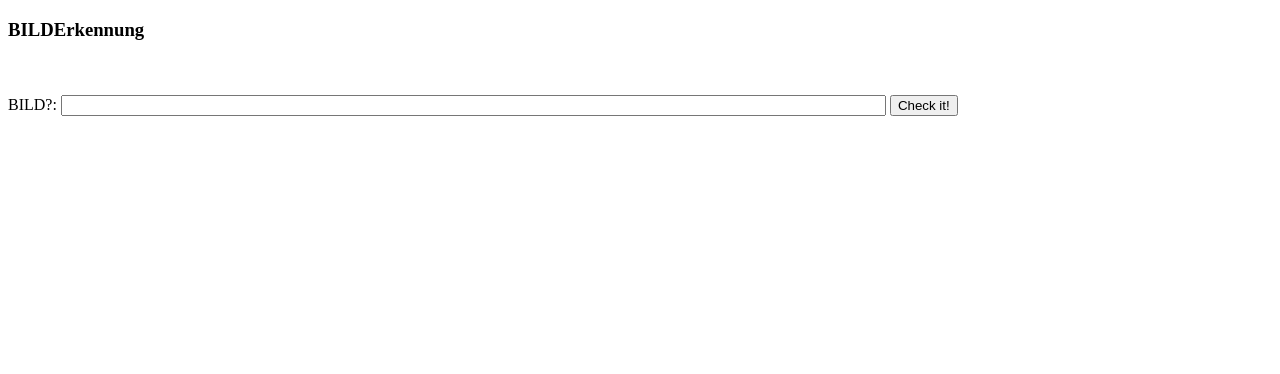
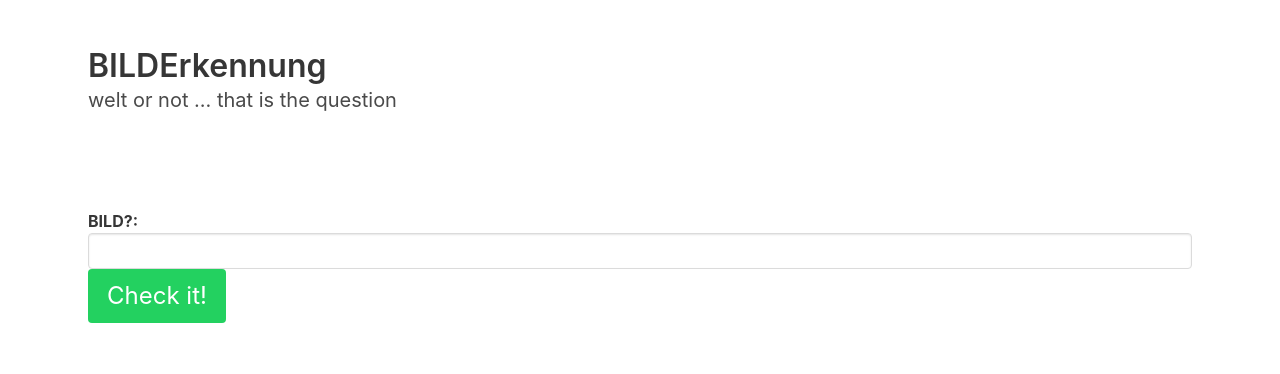
Before and after one commit to SebPasieka/BILDerkennung-, a website: page public/index.html in a window 1280 px wide. Drawn offline with nearby package versions, Linux system fonts and the light colour scheme.

Commit message:
2.Commit

```diff
--- a/classifier.js
+++ b/classifier.js
@@ -45,7 +45,7 @@ classifier.learn('Das Beratungsunternehmen Lurse hat bei Firmen aller Branchen d
 classifier.learn('In den Aufsichtsräten konzentriert sich die wahre Macht über Deutschlands Wirtschaft.','Not(Welt)')
 classifier.learn('Die Deutsche Schutzvereinigung für Wertpapierbesitz (DSW) hat sich sämtliche Aufsichtsräte der Unternehmen im Dax, MDax und SDax angesehen und auf Basis ihrer Analyse eine Rangliste der mächtigsten Firmenaufseher erstellt.','Not(Welt)')
 classifier.learn('Julian, julian, falck, Falck', 'Not(Welt)')
-classifier.learn('Sebastian, sebastian, seb, pasieka, Pasieka', 'Not(Welt)')
+classifier.learn('Sebastian, sebastian, Seb, pasieka, Pasieka', 'Not(Welt)')
 
 
 
--- a/package.json
+++ b/package.json
@@ -18,6 +18,7 @@
   "homepage": "https://github.com/SebPasieka/BILDerkennung-#readme",
   "dependencies": {
     "bayes": "0.0.7",
+    "bulma": "^0.7.5",
     "express": "^4.17.1"
   }
 }
--- /dev/null
+++ b/public/Index.css
@@ -0,0 +1,14 @@
+/* head {
+    font-family:Verdana;
+    font-size:12px;
+    color:#FF0000;
+}
+*/
+body {
+    background:#000000;
+    color:#FFFFFF;
+}
+h3 {
+    color: blue;
+    background-color: black;
+}
--- a/public/index.html
+++ b/public/index.html
@@ -1,17 +1,32 @@
 <!DOCTYPE html>
 <html lang="de">
+
 <head>
-    <h3>BILDErkennung</h3>
+    <link rel="stylesheet" href="https://cdnjs.cloudflare.com/ajax/libs/bulma/0.7.5/css/bulma.min.css">
+    <link rel="text/css" href="/public/Index.css" >
+    <script defer src="https://use.fontawesome.com/releases/v5.3.1/js/all.js"></script>
 </head>
-    <body>
-    <br>
-    </br>
-    <form autocomplete="off" method = "post" action="/api/classify">
-        <label for="bild">BILD?:
-            <input id="bild" name="bild" size="100" >
-            <button type="submit" name="action" value="1" >Check it!
-            </button>
-        </label>
-    </form>
-    </body>
+
+<body>
+    <section class="container">
+
+        <div class="section">
+            <h1 class="title">BILDErkennung</h1>
+            <h3 class="subtitle">welt or not ... that is the question</h3>
+        </div>
+
+        <div class="section">
+
+            <form autocomplete="off" method="post" action="/api/classify">
+                <label class="label" for="bild">BILD?:
+                    <input class="input" id="bild" name="bild" size="100">
+                    <button class="button is-large is-success" type="submit" name="action" value="1">Check it!
+                    </button>
+                </label>
+            </form>
+        </div>
+
+    </section>
+</body>
+
 </html>
```
Also changed, not shown: 1 other file.
